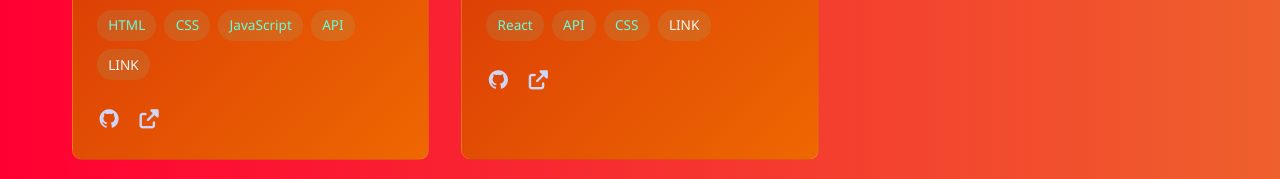
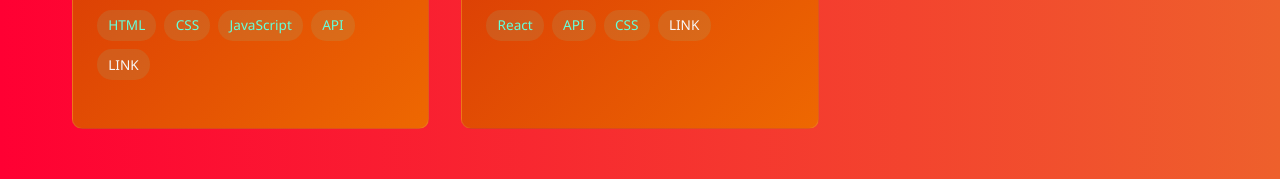
Before and after one commit to adarshanrai/Sem3, a React (Vite) app in the folder vite-project/: page / in a window 1280 px wide. Shown: the part 1408-1587 px from the top of the page. Built offline with nearby package versions, Linux system fonts and the light colour scheme.

Commit message:
Update Projects.jsx content

```diff
--- a/vite-project/src/components/Projects.jsx
+++ b/vite-project/src/components/Projects.jsx
@@ -30,10 +30,10 @@ function Projects() {
               </div>
               <div className="project-links">
                 <a href="https://github.com/" className="project-link" target="_blank" rel="noopener noreferrer">
-                  <i className="fab fa-github"></i>
+
                 </a>
                 <a href="https://your-live-demo-link.com" className="project-link" target="_blank" rel="noopener noreferrer">
-                  <i className="fas fa-external-link-alt"></i>
+
                 </a>
               </div>
             </div>
@@ -60,10 +60,10 @@ function Projects() {
               </div>
               <div className="project-links">
                 <a href="https://github.com/" className="project-link" target="_blank" rel="noopener noreferrer">
-                  <i className="fab fa-github"></i>
+
                 </a>
                 <a href="https://your-live-demo-link.com" className="project-link" target="_blank" rel="noopener noreferrer">
-                  <i className="fas fa-external-link-alt"></i>
+
                 </a>
               </div>
             </div>
```
